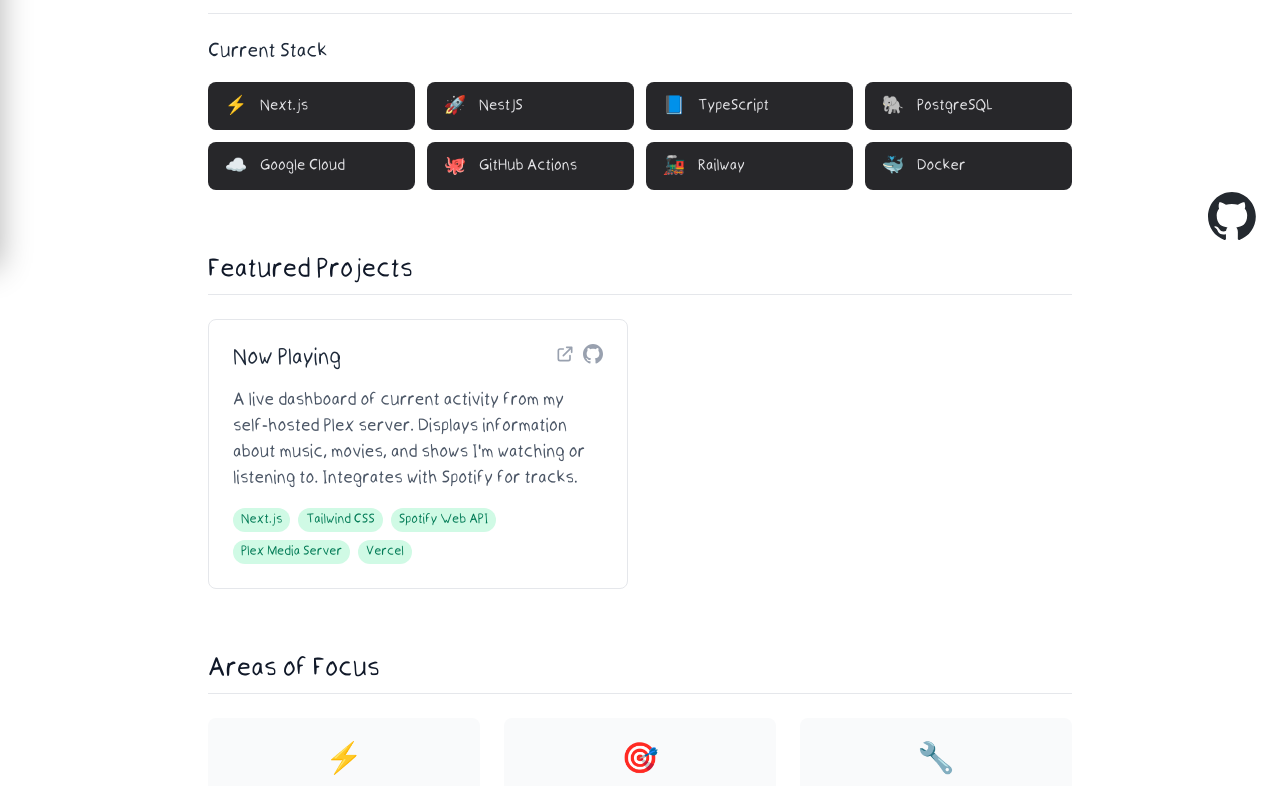
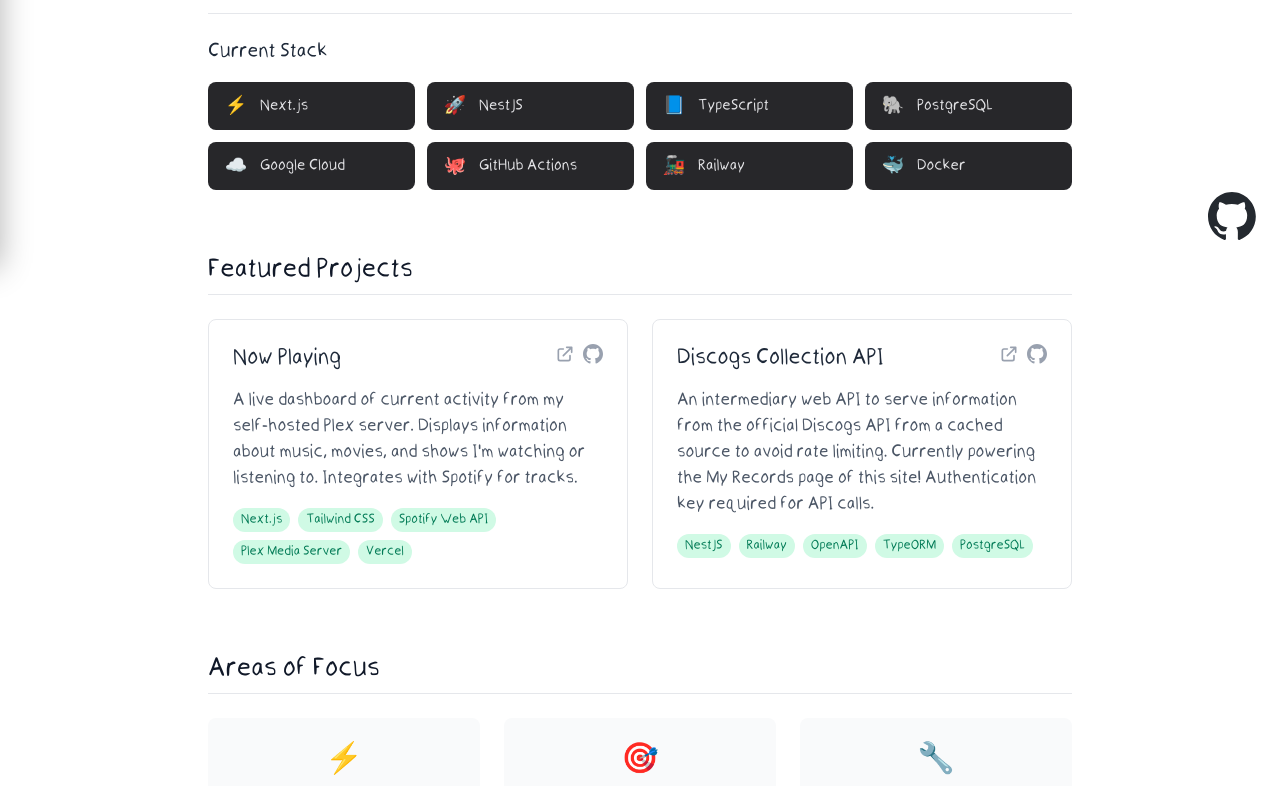
Before and after one commit to caleb-vanlue/side-a, a Next.js app: page /portfolio in a window 1280 px wide. Shown: the part 536-1322 px from the top of the page. Built offline with nearby package versions, Linux system fonts and the light colour scheme.

Commit message:
Add discogs-api as a featured project

```diff
--- a/src/components/FeaturedProjects.tsx
+++ b/src/components/FeaturedProjects.tsx
@@ -18,6 +18,14 @@ export default function FeaturedProjects() {
         "Plex Media Server",
         "Vercel",
       ],
+    },
+    {
+      title: "Discogs Collection API",
+      description:
+        "An intermediary web API to serve information from the official Discogs API from a cached source to avoid rate limiting. Currently powering the My Records page of this site! Authentication key required for API calls.",
+      liveUrl: "https://discogs-api.calebvanlue.com/api",
+      githubUrl: "https://github.com/caleb-vanlue/discogs-api",
+      tags: ["NestJS", "Railway", "OpenAPI", "TypeORM", "PostgreSQL"],
     },
   ];
 
```
